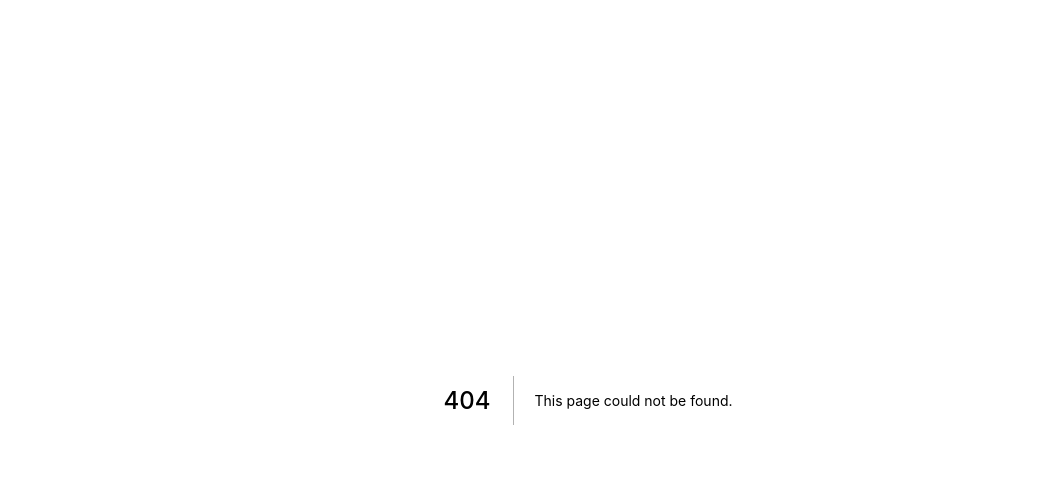
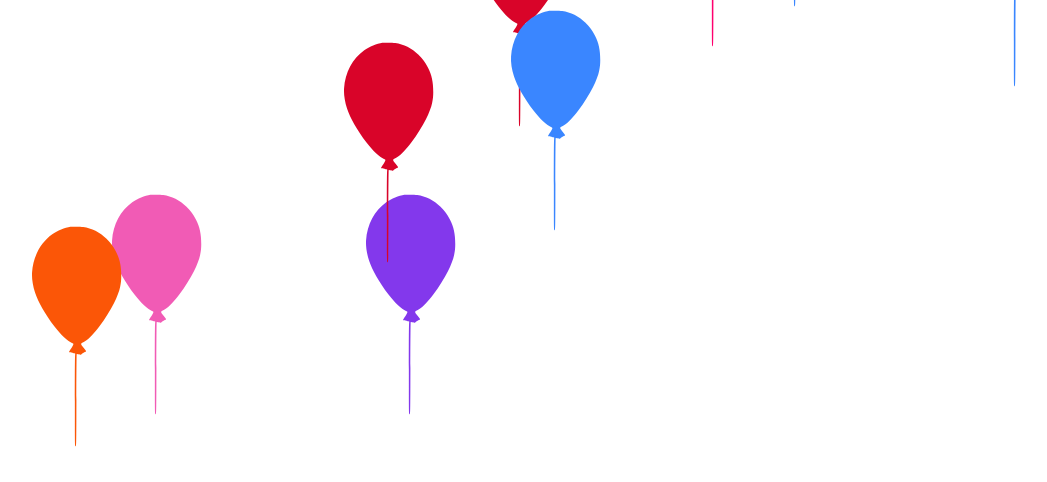
Before and after one commit to Tetsu4819/next-practice, a Next.js app: page /FlyBalloons in a window 1280 px wide. Before the commit this address had no page. Shown: the top 482 px of the page, without its empty margins (52-1099 px from the left). Built offline with nearby package versions, Linux system fonts and the light colour scheme.

Commit message:
:sparkles:Add balloons

```diff
--- /dev/null
+++ b/src/components/balloon/bal-svg.tsx
@@ -0,0 +1,43 @@
+export default function BaloonSVG() {
+  const colors = [
+    '#d90429',
+    '#f15bb5',
+    '#fb5607',
+    '#ff006e',
+    '#8338ec',
+    '#3a86ff'
+  ]
+  const color = colors[Math.floor(Math.random() * colors.length)]
+  return (
+    <svg
+      xmlns="http://www.w3.org/2000/svg"
+      width="126"
+      height="256"
+      viewBox="0 0 636.000000 1280.000000"
+      preserveAspectRatio="xMidYMid meet"
+    >
+      <metadata>
+        Created by potrace 1.15, written by Peter Selinger 2001-2017
+      </metadata>
+      <g
+        transform="translate(0.000000,1280.000000) scale(0.100000,-0.100000)"
+        fill={color}
+        stroke="none"
+      >
+        <path
+          d="M2794 12010 c-272 -36 -658 -196 -913 -379 -597 -429 -966 -1123
+-1020 -1923 -20 -292 36 -667 150 -1010 166 -494 503 -1085 983 -1723 294
+-392 667 -740 882 -824 84 -34 89 -49 40 -136 -21 -38 -72 -121 -112 -184 -41
+-63 -74 -123 -74 -134 0 -17 5 -19 38 -13 26 4 45 1 58 -9 10 -8 34 -15 52
+-15 18 0 43 -5 54 -11 11 -6 41 -14 67 -18 33 -5 45 -11 43 -22 -17 -71 -21
+-548 -21 -2429 0 -2219 0 -2236 36 -2247 38 -13 38 -45 43 2332 3 1260 9 2299
+14 2311 l8 21 76 -19 c139 -34 127 -35 171 10 22 22 80 62 130 88 50 27 91 54
+91 60 0 11 -17 34 -118 159 -103 127 -143 191 -134 214 4 12 39 36 87 60 239
+117 508 381 848 834 275 365 538 783 721 1147 157 313 269 608 312 820 45 226
+57 344 57 555 -2 519 -73 852 -263 1231 -136 269 -274 459 -481 659 -335 323
+-754 534 -1175 590 -118 16 -541 19 -650 5z"
+        />
+      </g>
+    </svg>
+  )
+}
--- /dev/null
+++ b/src/components/balloon/balloon.tsx
@@ -0,0 +1,28 @@
+import React, { useEffect, useState } from 'react'
+import BalloonSVG from './bal-svg'
+
+export default function Balloon() {
+  const balH = Math.floor(Math.random() * (250 - 100 + 1) + 100)
+  const balL = Math.floor(Math.random() * (100 - 0 + 1) + 0)
+  const [mh, setMh] = useState(balH)
+  const [ml, setMl] = useState(balL)
+
+  useEffect(() => {
+    const num1 = mh - 350
+    setMh(num1)
+    const num2 = Math.floor(Math.random() * (100 + 30 + 1) - 30)
+    setMl(num2)
+  }, [])
+
+  const style = {
+    marginTop: `${mh}vh`,
+    marginLeft: `${ml}vw`,
+    transitionDuration: `25s`
+  }
+
+  return (
+    <div style={style} className="absolute">
+      <BalloonSVG />
+    </div>
+  )
+}
--- /dev/null
+++ b/src/pages/FlyBalloons.tsx
@@ -0,0 +1,31 @@
+import Balloon from '../components/balloon/balloon'
+
+export default function FlyBalloons() {
+  return (
+    <>
+      <Balloon />
+      <Balloon />
+      <Balloon />
+      <Balloon />
+      <Balloon />
+      <Balloon />
+      <Balloon />
+      <Balloon />
+      <Balloon />
+      <Balloon />
+      <Balloon />
+      <Balloon />
+      <Balloon />
+      <Balloon />
+      <Balloon />
+      <Balloon />
+      <Balloon />
+      <Balloon />
+      <Balloon />
+      <Balloon />
+      <Balloon />
+      <Balloon />
+      <Balloon />
+    </>
+  )
+}
--- a/src/pages/index.tsx
+++ b/src/pages/index.tsx
@@ -29,6 +29,11 @@ function Home() {
               </a>
             </Link>
           </li>
+          <li>
+            <Link href="/FlyBalloons">
+              <a className="mt-8 text-2xl font-bold text-center">FlyBalloons</a>
+            </Link>
+          </li>
         </ul>
       </div>
     </>
```
